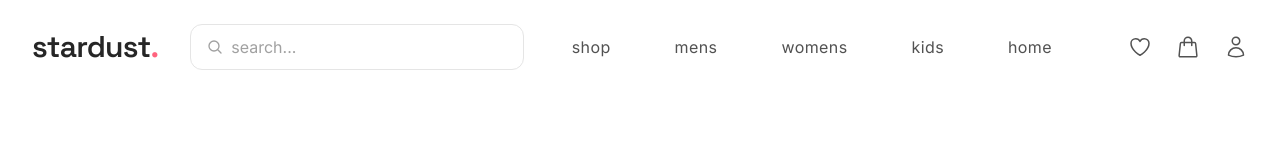
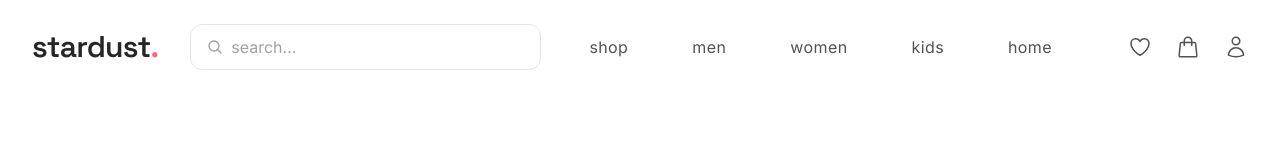
Before and after one commit to leeroy-chakanyuka/stardust-ecomm, a React (Vite) app in the folder frontend/: page /shop/1 in a window 1280 px wide. Shown: the top 160 px of the page. Built offline with nearby package versions, Linux system fonts and the light colour scheme.

Commit message:
* standardise nav naming conventions around links and routing

```diff
--- a/frontend/package.json
+++ b/frontend/package.json
@@ -7,6 +7,7 @@
     "dev": "vite",
     "build": "vite build",
     "clean-images": "python scripts/clean_images.py",
+    "compile-products": "python scripts/compile_products.py",
     "lint": "eslint .",
     "preview": "vite preview"
   },
--- a/frontend/src/components/navigation/Navigation.jsx
+++ b/frontend/src/components/navigation/Navigation.jsx
@@ -57,18 +57,18 @@ function Navigation() {
           </li>
           <li>
             <Link
-              to="/shop/mens"
+              to="/shop/men"
               className="text-base lowercase tracking-wide text-neutral-600 hover:text-rose-500 transition-colors"
             >
-              mens
+              men
             </Link>
           </li>
           <li>
             <Link
-              to="/shop/womens"
+              to="/shop/women"
               className="text-base lowercase tracking-wide text-neutral-600 hover:text-rose-500 transition-colors"
             >
-              womens
+              women
             </Link>
           </li>
           <li>
--- a/frontend/src/components/section/Categories.jsx
+++ b/frontend/src/components/section/Categories.jsx
@@ -5,13 +5,15 @@ import TeeIcon from "../common/TeeIcon";
 import BagIcon from "../common/BagIcon";
 import TeddyIcon from "../common/TeddyIcon";
 import MugIcon from "../common/MugIcon";
+import catalog from "../../data/categories.json";
 
-const categories = [
-  { name: "men", slug: "mens", tile: "bg-[#E8EDF3]", Icon: TeeIcon },
-  { name: "women", slug: "womens", tile: "bg-[#FBE4E9]", Icon: BagIcon },
-  { name: "kids", slug: "kids", tile: "bg-[#EFE9DC]", Icon: TeddyIcon },
-  { name: "home", slug: "home", tile: "bg-[#E4E9DF]", Icon: MugIcon },
-];
+/* maybe find images for these later  */
+const tileByCode = {
+  MEN: { tile: "bg-[#E8EDF3]", Icon: TeeIcon },
+  WOMEN: { tile: "bg-[#FBE4E9]", Icon: BagIcon },
+  KIDS: { tile: "bg-[#EFE9DC]", Icon: TeddyIcon },
+  HOME: { tile: "bg-[#E4E9DF]", Icon: MugIcon },
+};
 
 function Categories() {
   return (
@@ -21,14 +23,17 @@ function Categories() {
           <Heading title="shop by category" eyebrow="find your thing" />
         </div>
         <ul className="mt-8 grid list-none grid-cols-2 gap-4 p-0 lg:grid-cols-4">
-          {categories.map((category) => (
-            <li key={category.slug}>
+          {catalog.categories.map((category) => {
+            const ui = tileByCode[category.code] ?? tileByCode.MEN;
+            const Icon = ui.Icon;
+            return (
+              <li key={category.id}>
                 <Link
-                to={`/shop/${category.slug}`}
-                className={`group relative flex aspect-[4/3] items-end overflow-hidden rounded-xl p-5 transition-transform hover:-translate-y-1 ${category.tile}`}
+                  to={category.path}
+                  className={`group relative flex aspect-[4/3] items-end overflow-hidden rounded-xl p-5 transition-transform hover:-translate-y-1 ${ui.tile}`}
                 >
                   <div className="absolute inset-0 flex items-center justify-center text-[#4A3F3A]">
-                  <category.Icon />
+                    <Icon />
                   </div>
                   <span className="relative flex items-center gap-2 font-barlow text-base font-semibold lowercase text-neutral-800">
                     {category.name}
@@ -36,7 +41,8 @@ function Categories() {
                   </span>
                 </Link>
               </li>
-          ))}
+            );
+          })}
         </ul>
       </div>
     </section>
--- a/frontend/src/main.jsx
+++ b/frontend/src/main.jsx
@@ -2,10 +2,10 @@ import { StrictMode } from "react";
 import { createRoot } from "react-dom/client";
 import "./index.css";
 import App from "./App.jsx";
+import Shop from "./pages/shop/Shop.jsx";
 import ProductList from "./pages/product-list/ProductList.jsx";
 import { createBrowserRouter, RouterProvider } from "react-router-dom";
 
-/* will likely use the new data loading feature to grab all products at : */
 const browserRouter = createBrowserRouter([
   {
     path: "/",
@@ -13,10 +13,9 @@ const browserRouter = createBrowserRouter([
   },
   {
     path: "/shop",
-    element: <ProductList />,
+    element: <Shop />,
   },
   {
-    /* one single link for all of them, will design productList */
     path: "/shop/:category",
     element: <ProductList />,
   },
```
Lines whose indentation alone changed are shown as unchanged.
